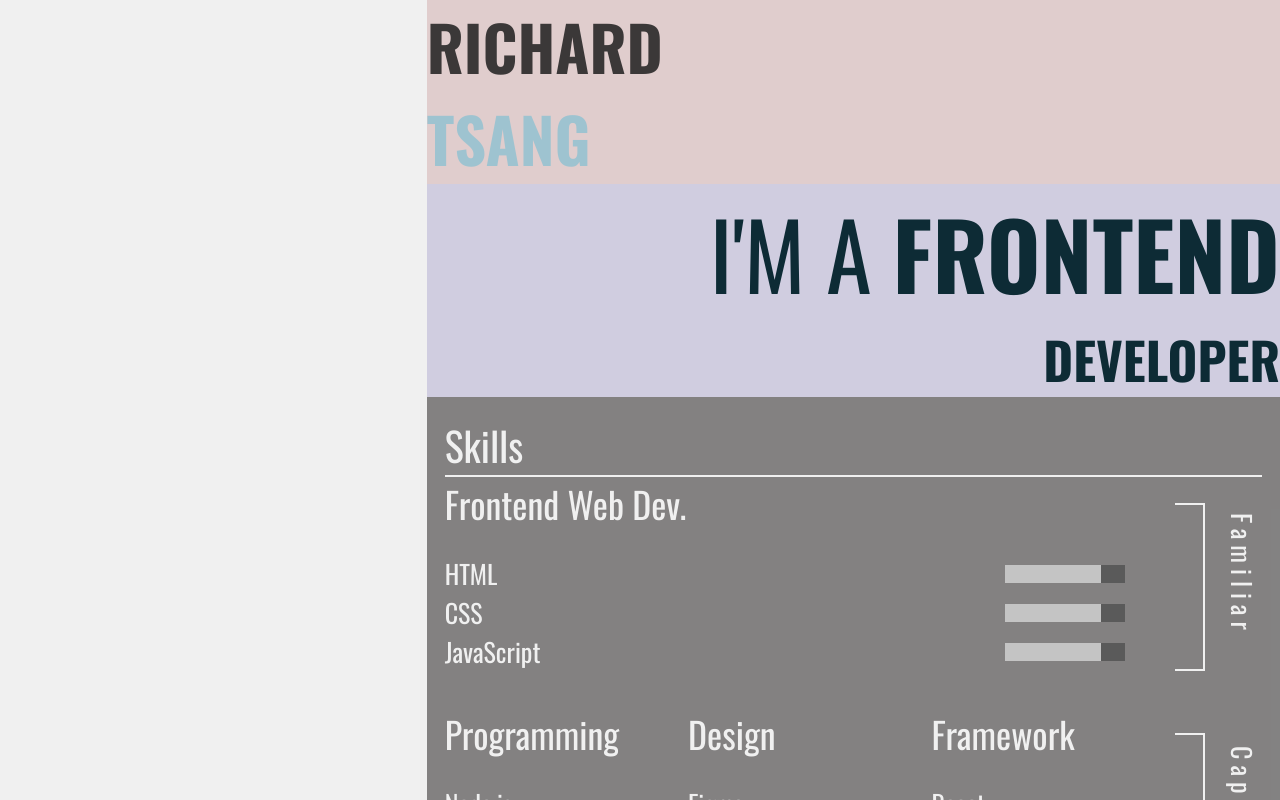
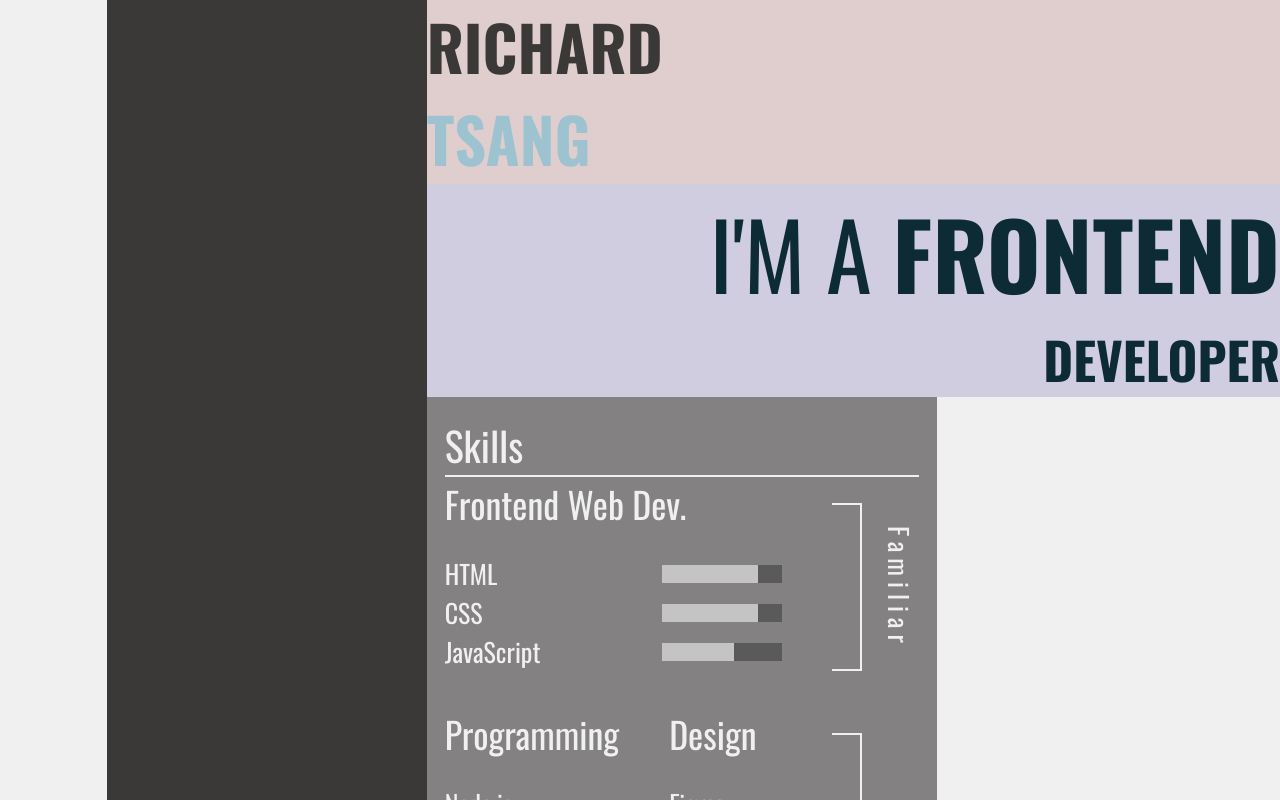
Before and after one commit to r7chardgh/r7chardgh.github.io, a React app: page / in a window 1280 px wide. Shown: the top 800 px of the page. Built offline with nearby package versions, Linux system fonts and the light colour scheme.

Commit message:
add pillar

```diff
--- a/components/App.js
+++ b/components/App.js
@@ -2,6 +2,7 @@ import React from "react";
 import Grid from "@mui/material/Grid";
 
 import Skill from './Skill'
+import Pillar from './Pillar'
 
 const App = () => {
   return (
@@ -9,7 +10,7 @@ const App = () => {
       <Grid container spacing={0} >
         <Grid item xs={2} md={1}></Grid>
         <Grid item xs={2} md={3}>
-
+          <Pillar/>
         </Grid>
         <Grid item xs={8} md={8}>
           <div className="name"><div className="name--first">richard</div><div className="name--last">tsang</div></div>
--- /dev/null
+++ b/components/Pillar.js
@@ -0,0 +1,10 @@
+import React from "react";
+import '../styles/pillar.scss'
+
+const Pillar = () =>{
+    return (
+        <div className="pillar"></div>
+    )
+}
+
+export default Pillar;
--- a/components/Skill.js
+++ b/components/Skill.js
@@ -20,7 +20,7 @@ const App = () => {
             },
             {
               name: "JavaScript",
-              rate: 80,
+              rate: 60,
             },
           ],
         },
@@ -84,7 +84,7 @@ const App = () => {
                           <div className="item__name">{e.name}</div>
                           {e.rate > 0 ? (
                             <div className="item__rate">
-                              <div className="volume"></div>
+                              <div className="volume" style={{width:`${e.rate}%`}}></div>
                             </div>
                           ) : null}
                         </div>
--- /dev/null
+++ b/styles/pillar.scss
@@ -0,0 +1,6 @@
+@import 'styles/variables';
+
+.pillar{
+    height: 100%;
+    background-color: $secondColor;
+}
--- a/styles/skill.scss
+++ b/styles/skill.scss
@@ -1,5 +1,7 @@
 @import 'styles/variables';
 .skill-card{
+    max-width: 474px;
+    min-width: 453px;
     display: flex;
     flex-direction: column;
     background-color: rgba(59,56,56,.6);padding: 18px;
@@ -53,7 +55,7 @@
             .volume{
                 position: absolute;
                 background-color: $rate-value;
-                width: 80%;
+                width: 0%;
             height: 100%;
             }
         }
@@ -70,5 +72,6 @@
         text-transform: capitalize;
         letter-spacing: 6px;
         writing-mode: vertical-rl;text-orientation: mixed;
+        margin-top: 26px;
     }
 }
```
